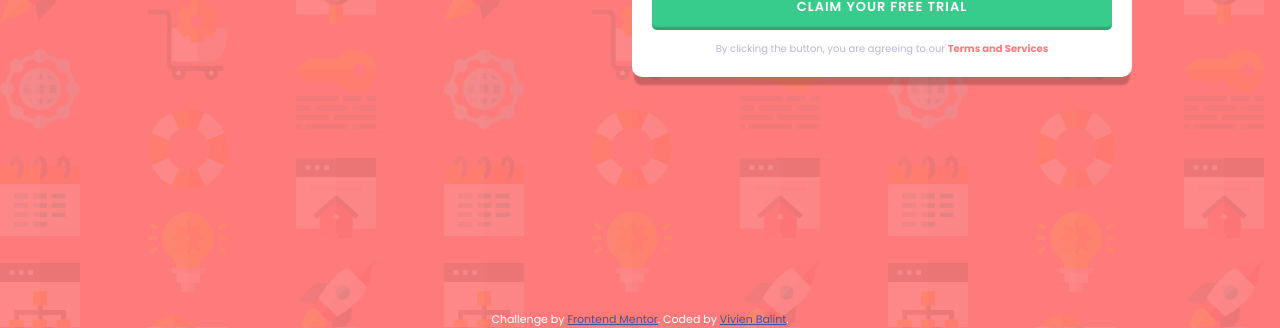
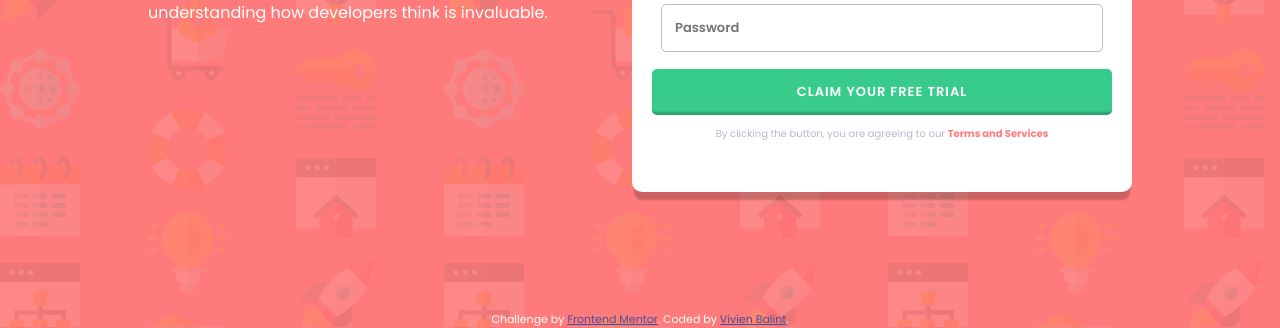
Before and after one commit to vivienbalint/frontend-mentor_sign-up-form, a plain HTML site: page index.html in a window 1280 px wide. Shown: the part 473-801 px from the top of the page. Drawn offline with Linux system fonts and the light colour scheme.

Commit message:
Changed some styling

```diff
--- a/style.css
+++ b/style.css
@@ -194,6 +194,7 @@ body {
   .flex-container {
     flex-direction: row;
     max-width: none;
+    height: 85vh;
     margin: 0;
     align-items: center;
     justify-content: space-between;
@@ -224,4 +225,8 @@ body {
   #form {
     padding-top: 40px;
   }
+
+  .form-footer {
+    padding-bottom: 30px;
+  }
 }
```
